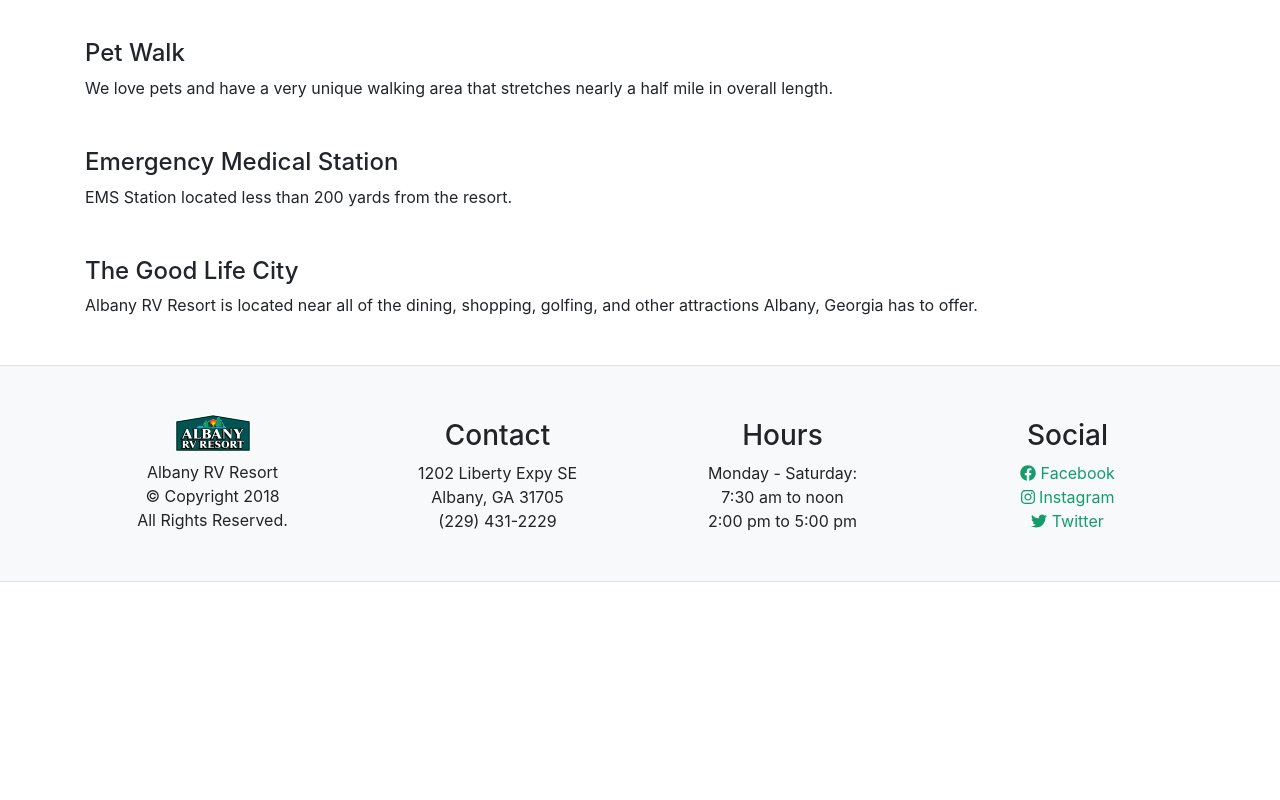
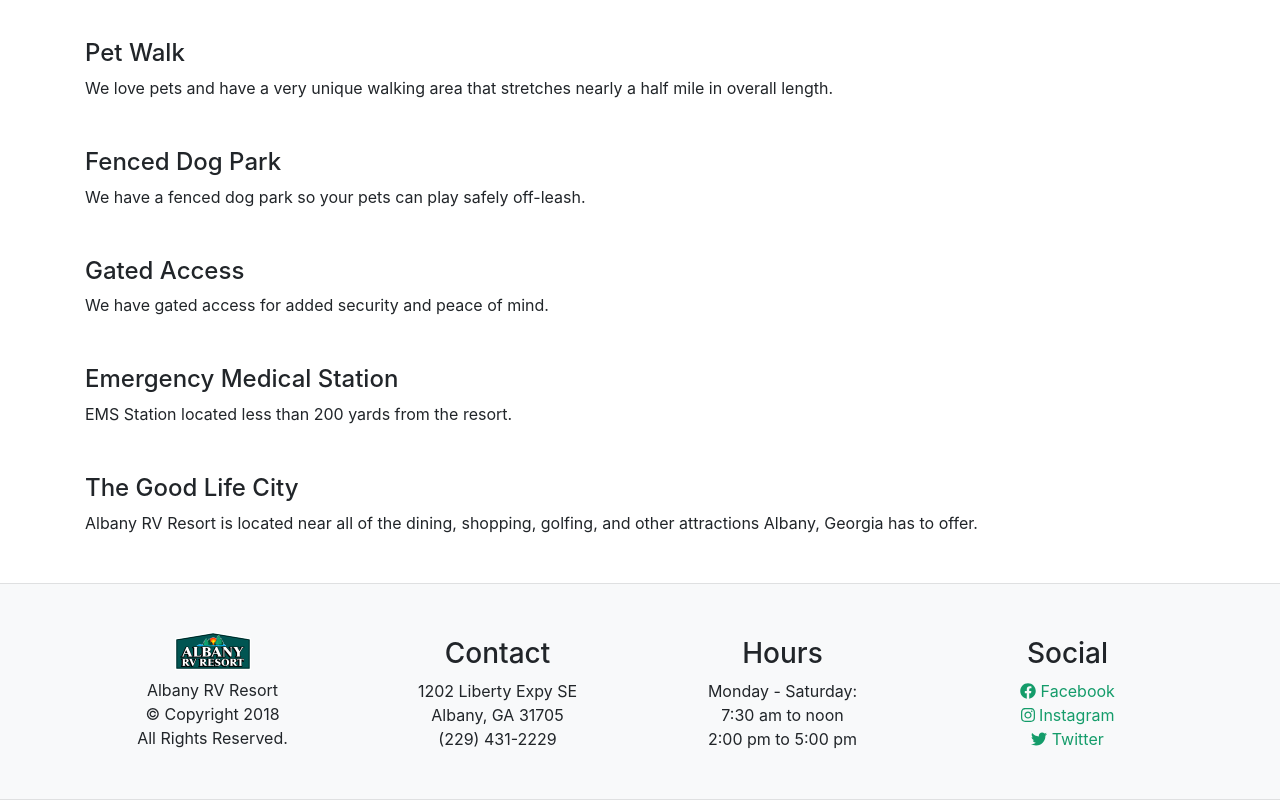
Before and after one commit to brandonptucker/albanyrvresort.com, a Nuxt app: page /features in a window 1280 px wide. Shown: the part 1669-2469 px from the top of the page. Before the commit the page ends 2251 px from the top, so only its background shows below. Built offline with nearby package versions, Linux system fonts and the light colour scheme.

Commit message:
Add new features

```diff
--- a/pages/features.vue
+++ b/pages/features.vue
@@ -57,6 +57,14 @@
         We love pets and have a very unique walking area that stretches nearly a
         half mile in overall length.
       </p>
+      <h4>Fenced Dog Park</h4>
+      <p class="mb-5">
+        We have a fenced dog park so your pets can play safely off-leash.
+      </p>
+      <h4>Gated Access</h4>
+      <p class="mb-5">
+        We have gated access for added security and peace of mind.
+      </p>
       <h4>Emergency Medical Station</h4>
       <p class="mb-5">
         EMS Station located less than 200 yards from the resort.
@@ -97,11 +105,13 @@ export default {
   background: url(/features/hero-sm.jpg) no-repeat center bottom;
   background-size: cover;
 }
+
 @media screen and (min-width: 576px) {
   .hero {
     background-image: url(/features/hero-md.jpg);
   }
 }
+
 @media screen and (min-width: 768px) {
   .hero {
     background-image: url(/features/hero-lg.jpg);
```
